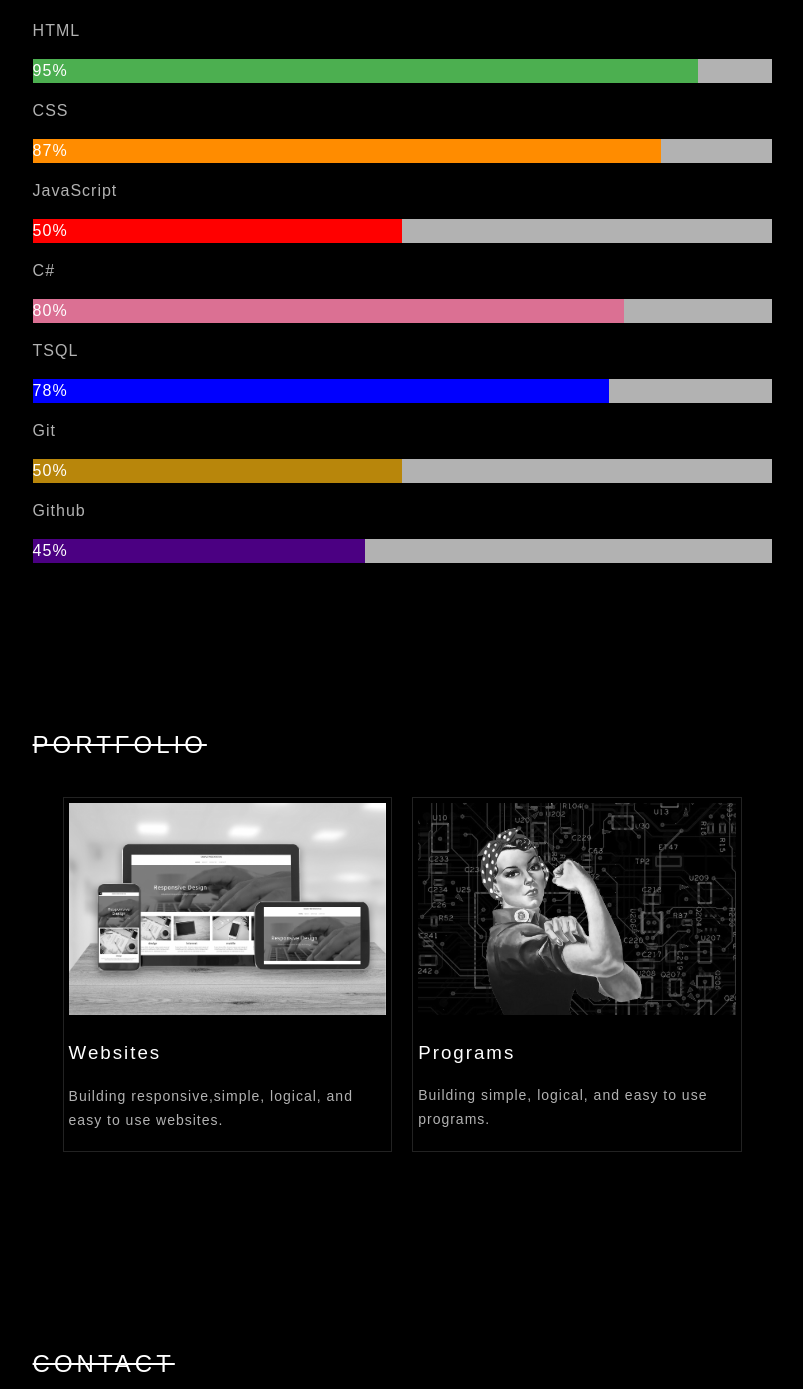
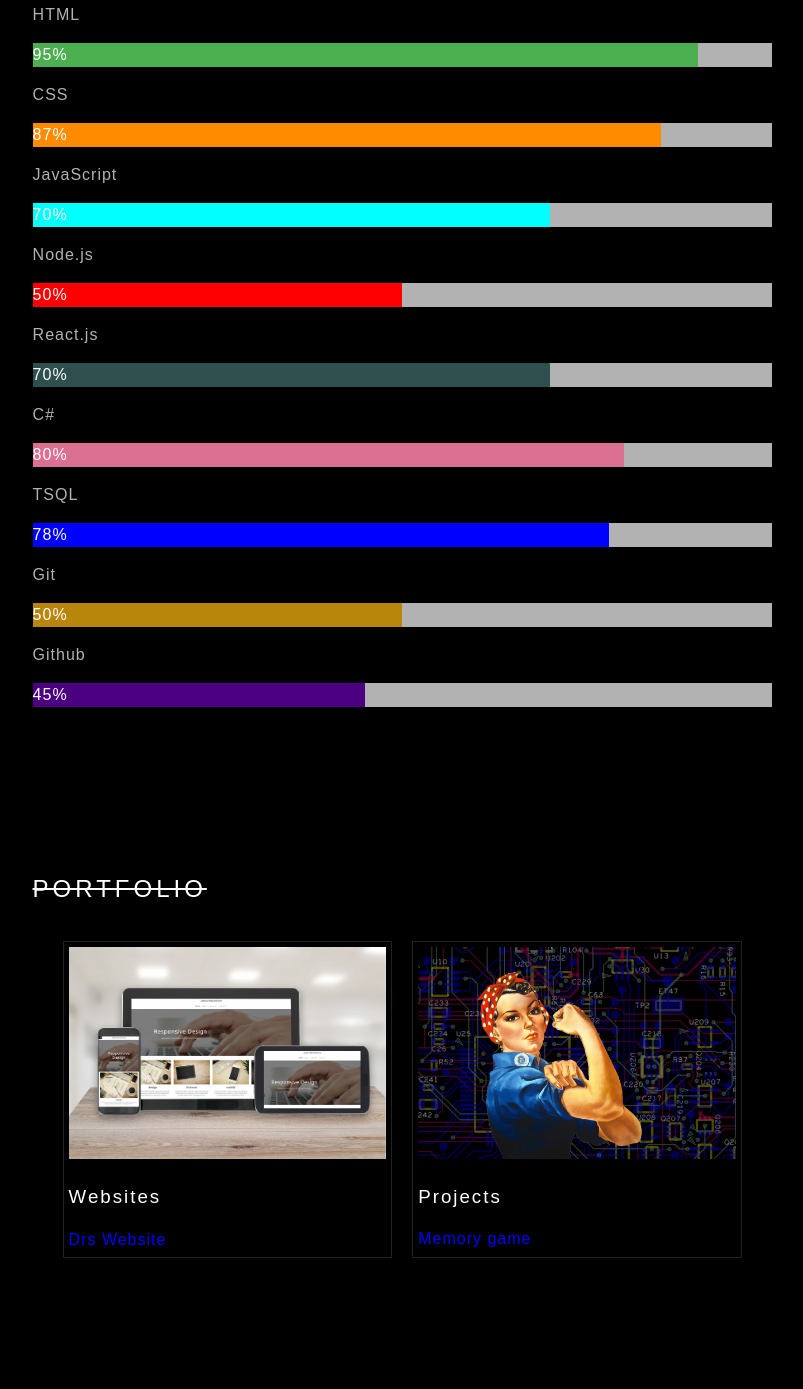
Before and after one commit to LesleyKrouwkamp/porfolio.github.io, a plain HTML site: page index.html in a window 1280 px wide. Shown: the part 1268-2657 px from the top of the page, without its empty margins (221-1024 px from the left). Drawn offline with nearby package versions, Linux system fonts and the light colour scheme.

Commit message:
second commit

```diff
--- a/index.html
+++ b/index.html
@@ -44,16 +44,16 @@
         <h1>Hi I am Lesley Krouwkamp</h1>
         <h4>Junior Web-Developer</h4>
         <img src="pic12.jpg" alt="">
-
         </header>
 
         <section class="about" id="about">
           <h2>About me</h2>
           <p>
-            <span>Hello I am Lesley</span> I'm a Junior Web-Developer and I am ready for new opportunities,I love music,reading,spending time with my family and travelling,I have excellent conceptual and analytical skills,I pay attention to detail and I organize and plan well.
-          </p>
-          <p>
-            I have experience in HTML,CSS,JavaScript,C#,T-SQL,Git and Github.
+            I am a young individual who recently began her career in IT.
+            I am extremely motivated to constantly grow professionally.
+            I am currently a front end developer, learning back end and
+            I see myself growing to be a professional full-stack developer.
+            I have a passion for Web-Development and Application Development.
           </p>
 
           <h3>My Skills</h3>
@@ -69,8 +69,19 @@
 
           <p>JavaScript</p>
           <div class="container">
-          <div class="js">50%</div>
+          <div class="js">70%</div>
         </div>
+
+        <p>Node.js</p>
+          <div class="container">
+          <div class="node">50%</div>
+        </div>
+
+        <p>React.js</p>
+        <div class="container">
+        <div class="react">70%</div>
+      </div>
+
 
         <p>C#</p>
           <div class="container">
@@ -82,15 +93,17 @@
           <div class="tsql">78%</div>
         </div>
 
-            <p>Git</p>
+        <p>Git</p>
           <div class="container">
             <div class="git">50%</div>
           </div>
-          <p>Github</p>
+
+        <p>Github</p>
           <div class="container">
             <div class="github">45%</div>
             </div>
             </section>
+
 
 
         <section class="folio" id="folio">
@@ -100,15 +113,13 @@
             <div class="col">
               <img src="web.jpeg" alt="">
               <h3>Websites</h3>
-              <p>Building responsive,simple, logical, and easy to use websites.
-              </p>
+              <a class="dr" href="https://github.com/LesleyKrouwkamp/memoryGame.git">Drs Website</a>
             </div>
 
             <div class="col">
               <img src="tech.jpeg" alt="">
-              <h3>Programs</h3>
-              <p>Building simple, logical, and easy to use programs.
-              </p>
+              <h3>Projects</h3>
+              <a class="game" href="https://github.com/LesleyKrouwkamp/memoryGame.git">Memory game</a>
             </div>
           </div>
 
--- a/style.css
+++ b/style.css
@@ -33,7 +33,7 @@ img {
 
 }
 .folio img{
-  filter: grayscale(100%)
+  filter: grayscal
 }
 aside {
   position: fixed;
@@ -150,7 +150,7 @@ header h4 {
   padding: 20px;
   line-height: 30px;
   color: bisque;
-  background-color: #424242;
+  /* background-color: #424242; */
 
 
 }
@@ -165,9 +165,20 @@ header h4 {
 }
 .js{
 
- width: 50%;
- background-color: red;
+ width: 70%;
+ background-color: aqua;
 }
+
+.react{
+  width: 70%;
+ background-color: darkslategray;
+}
+
+.node{
+
+  width: 50%;
+  background-color: red;
+ }
 .csharp{
   width: 80%;
   background-color: palevioletred;
@@ -225,6 +236,12 @@ input{
   border-color: #009688;
   padding: 3px;
 
+}
+.game{
+    color: blue;
+}
+.dr{
+  color: blue;
 }
 
 .contact .container{
```
